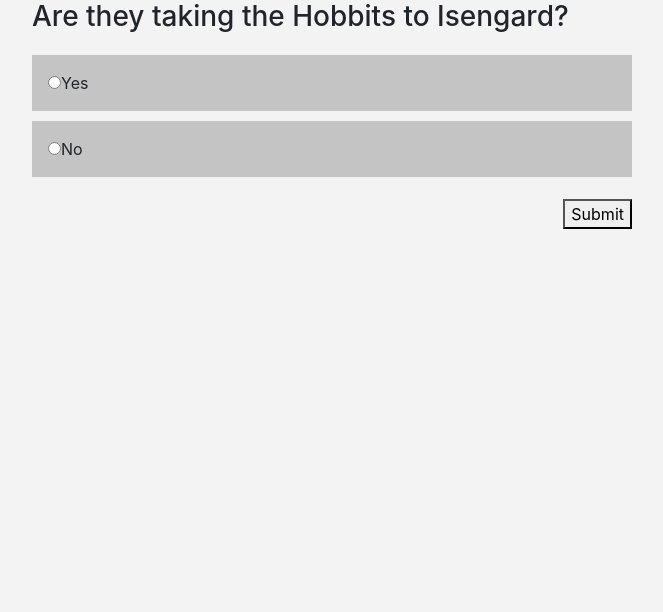
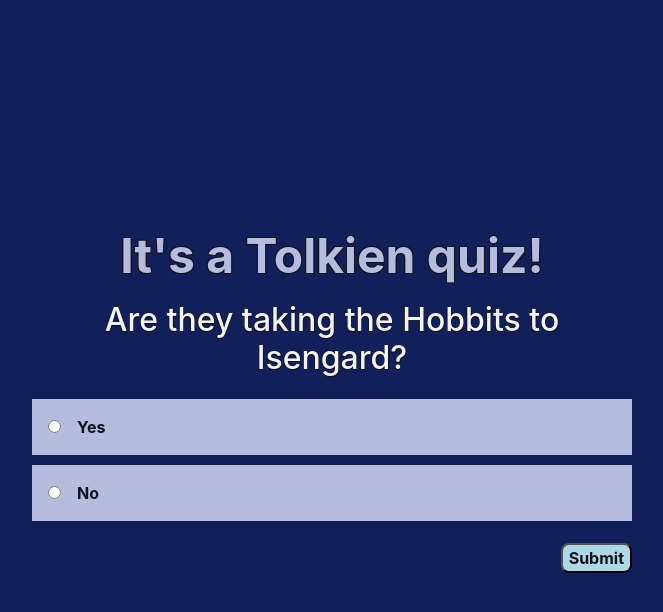
Before and after one commit to jafarlow/code-a-quiz-practice, a website built with webpack: page index.html in a window 1280 px wide. Shown: the whole page, without its empty margins (308-971 px from the left). Built offline with nearby package versions, Linux system fonts and the light colour scheme.

Commit message:
Updated styling from bland to blue
index.html
  - added in an `<h1>`
  - changed the title from `<h3>` to `<h2>` for proper accessibility
  - changed the submit button to `type="submit"`

index.scss
  - wrote sass color variables
  - changed background to blue, answers background to light blue, and styled the button to a light blue with rounded corners
  - Centered all elements on the page
  - added text shadow to the floating text for visual clarity
  - set all font to bold
  - spaced out the answers from the radio element

```diff
--- a/assets/styles/index.scss
+++ b/assets/styles/index.scss
@@ -1,8 +1,13 @@
 @import '~bootstrap/scss/bootstrap';
+$blue: #111f5a;
+$bluegray: #b5bcdd;
+$correct: #24a484;
+$wrong: #a41e2d;
+$dark: #11131c;
 
 body {
   margin: 0;
-  background-color: #f3f3f3;
+  background-color: $blue;
 }
 
 .quiz {
@@ -12,9 +17,30 @@
   align-items: center;
   width: 100vw;
   height: 100vh;
+  color: $bluegray;
+
+  h1 {
+    margin: auto auto 0 auto;
+    font-size: 3rem;
+    font-weight: bold;
+    text-shadow:
+      -0.0625rem -0.0625rem 0 $dark,
+      0.0625rem -0.0625rem 0 $dark,
+      -0.0625rem 0.0625rem 0 $dark,
+      0.0625rem 0.0625rem 0 $dark;  }
 
   .question {
     width: 600px;
+    margin: 1rem auto auto auto;
+
+    .question-title {
+      text-align: center;
+      color: #f3f3f3;
+      text-shadow:
+        -0.03125rem -0.03125rem 0 $dark,
+        0.03125rem -0.03125rem 0 $dark,
+        -0.03125rem 0.03125rem 0 $dark,
+        0.03125rem 0.03125rem 0 $dark;    }
 
     &-answers {
       display: flex;
@@ -24,14 +50,18 @@
       label {
         padding: 1rem;
         margin: 0.33rem 0;
-        background-color: #c4c4c4;
+        color: $dark;
+        background-color: $bluegray;
+        font-weight: bold;
 
         &.correct {
-          background-color: #24a484;
+          background-color: $correct;
+          color: $bluegray;
         }
 
         &.incorrect {
-          background-color: #a41e2d;
+          background-color: $wrong;
+          color: $bluegray;
         }
       }
     }
@@ -43,6 +73,23 @@
     }
   }
 
+  .score {
+    margin: 1rem auto auto auto;
+    font-size: 1.5rem;
+    font-weight: bold;
+  }
+
   .hide {
     display: none;
 }
+
+button {
+  border-radius: 0.5rem;
+  font-weight: bold;
+  background-color: lightblue;
+  color: $dark;
+}
+
+input.answer {
+  margin-right: 1rem;
+}
--- a/index.html
+++ b/index.html
@@ -14,11 +14,12 @@
     <body>
 
       <main class="quiz">
+        <h1>It's a Tolkien quiz!</h1>
         <section class="question" id="question-element">
-          <h3 class="question-title" id="title"></h3>
+          <h2 class="question-title" id="title"></h2>
           <div class="question-answers" id="answers"></div>
           <div class="question-actions">
-            <button type="button" name="button" class="button" id="action-button">Submit</button>
+            <button type="submit" name="button" class="button" id="action-button">Submit</button>
             <button type="button" name="button" class="button hide" id="next-button">Next Question</button>
           </div>
         </section>
```
